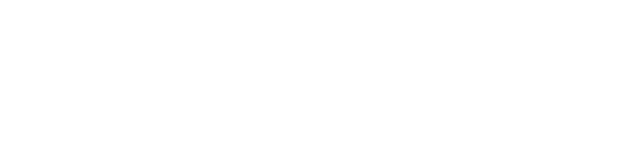
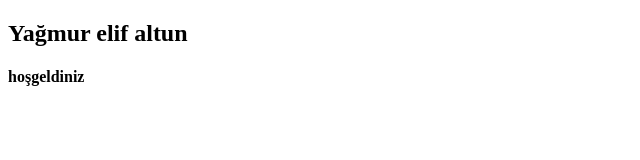
Before and after one commit to elya-gif/ilk-repom, a plain HTML site: page index.html in a window 1280 px wide. Shown: the whole page, without its empty margins (0-640 px from the left). Drawn offline with Linux system fonts and the light colour scheme.

Commit message:
Güncel klasör yüklendi

```diff
--- a/index.html
+++ b/index.html
@@ -4,6 +4,9 @@
     <meta charset="UTF-8">
     <meta name="viewport" content="width=device-width, initial-scale=1.0">
     <title>İlk Projem</title>
+    <h2>Yağmur elif altun</h2>
+    <h4>hoşgeldiniz</h4>
+
 </head>
 <body>
 
```
